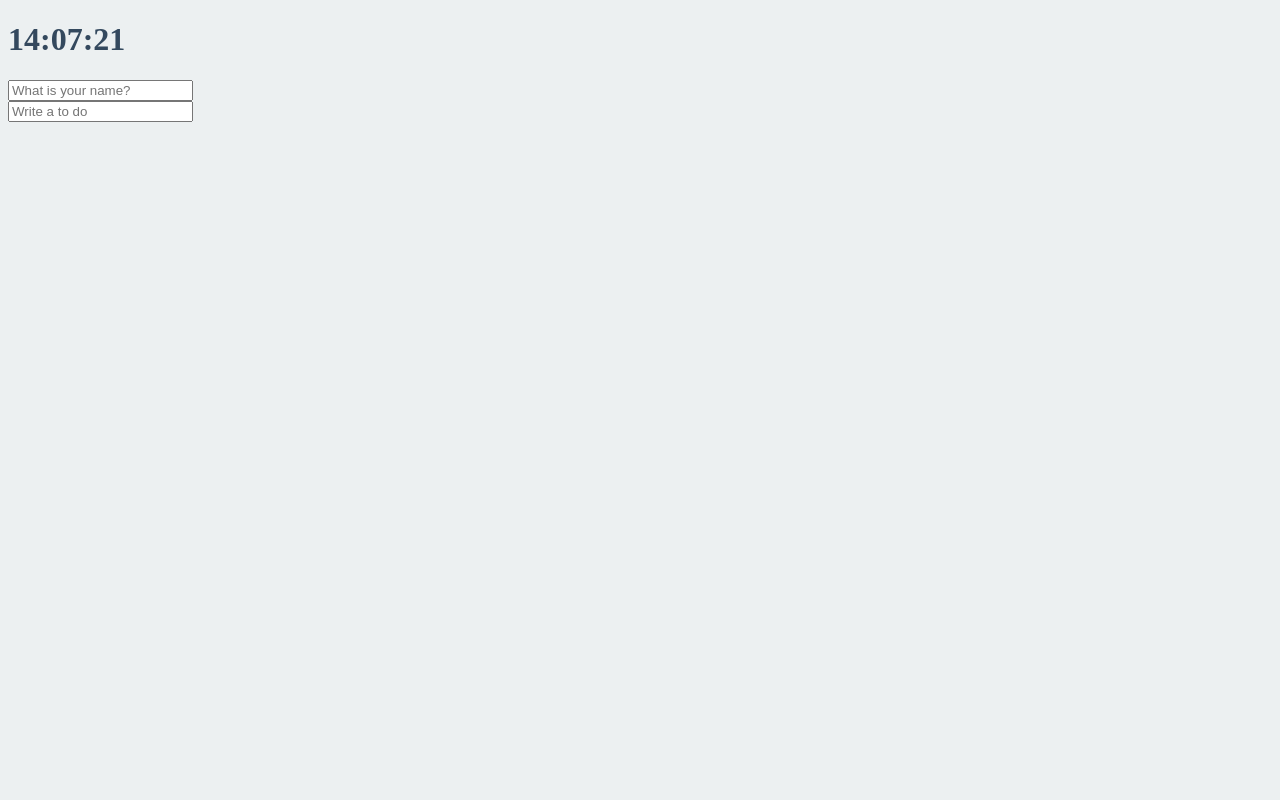
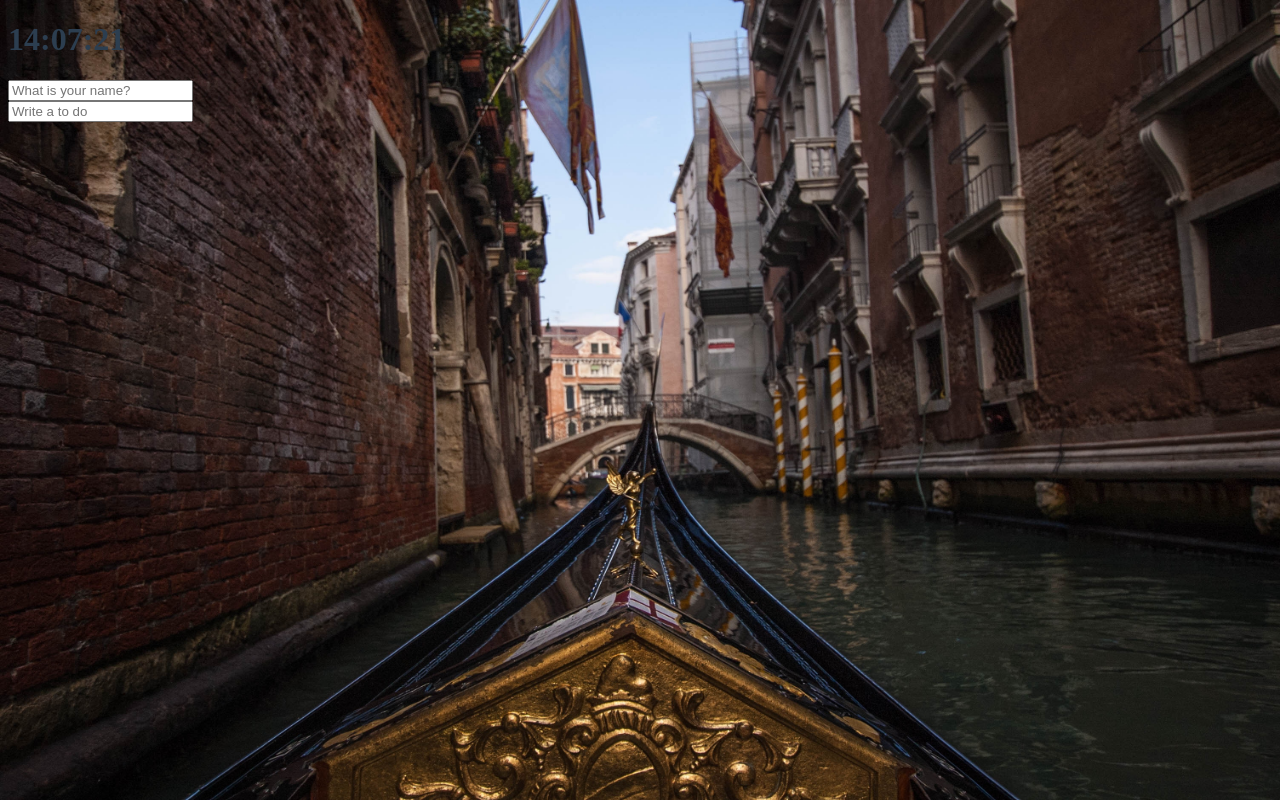
Before and after one commit to kongga12/javascript-study, a plain HTML site: page index.html in a window 1280 px wide. Drawn offline with Linux system fonts and the light colour scheme.

Commit message:
commit added background & images

```diff
--- /dev/null
+++ b/bg.js
@@ -0,0 +1,27 @@
+const body = document.querySelector("body")
+
+const IMG_NUMBER = 3
+
+function handleImgLoad() {
+    console.log("finished loading")
+}
+
+function paintImage(imgNumber) {
+    const image = new Image()
+    image.src =  `images/${imgNumber + 1}.jpg`
+    // image.addEventListener("loadend", handleImgLoad)
+    image.classList.add("bgImage")
+    body.prepend(image)
+}
+
+function genRandom() {
+    const number = Math.floor(Math.random() * IMG_NUMBER)
+    return number;
+}
+
+function init(){
+    const randomNumber = genRandom()
+    paintImage(randomNumber)
+}
+
+init()
--- a/index.css
+++ b/index.css
@@ -1,5 +1,5 @@
 body {
-    background-color: #ecf0f1;
+    background-color: #2c3e50;
 }
 
 .btn {
@@ -7,7 +7,7 @@ body {
 }
 
 h1 {
-    color: #34495e;
+    color: #2c3e50;
 }
 
 .clicked {
@@ -22,3 +22,23 @@ h1 {
 .showing {
     display: block
 }
+
+@keyframes fadeIn{
+    from {
+        opacity: 0;
+    }
+
+    to {
+        opacity: 1;
+    }
+}
+
+.bgImage{
+    position: absolute;
+    top: 0;
+    left: 0;
+    width: 100%;
+    height: 100%;
+    z-index: -1;
+    animation: fadeIn .5s linear;
+}
--- a/index.html
+++ b/index.html
@@ -24,5 +24,6 @@
     <script src="clock.js"></script>
     <script src="gretting.js"></script>
     <script src="todo.js"></script>
+    <script src="bg.js"></script>
 </body>
 </html>
```
Also changed, not shown: images/1.jpg (added), 2 other files.
